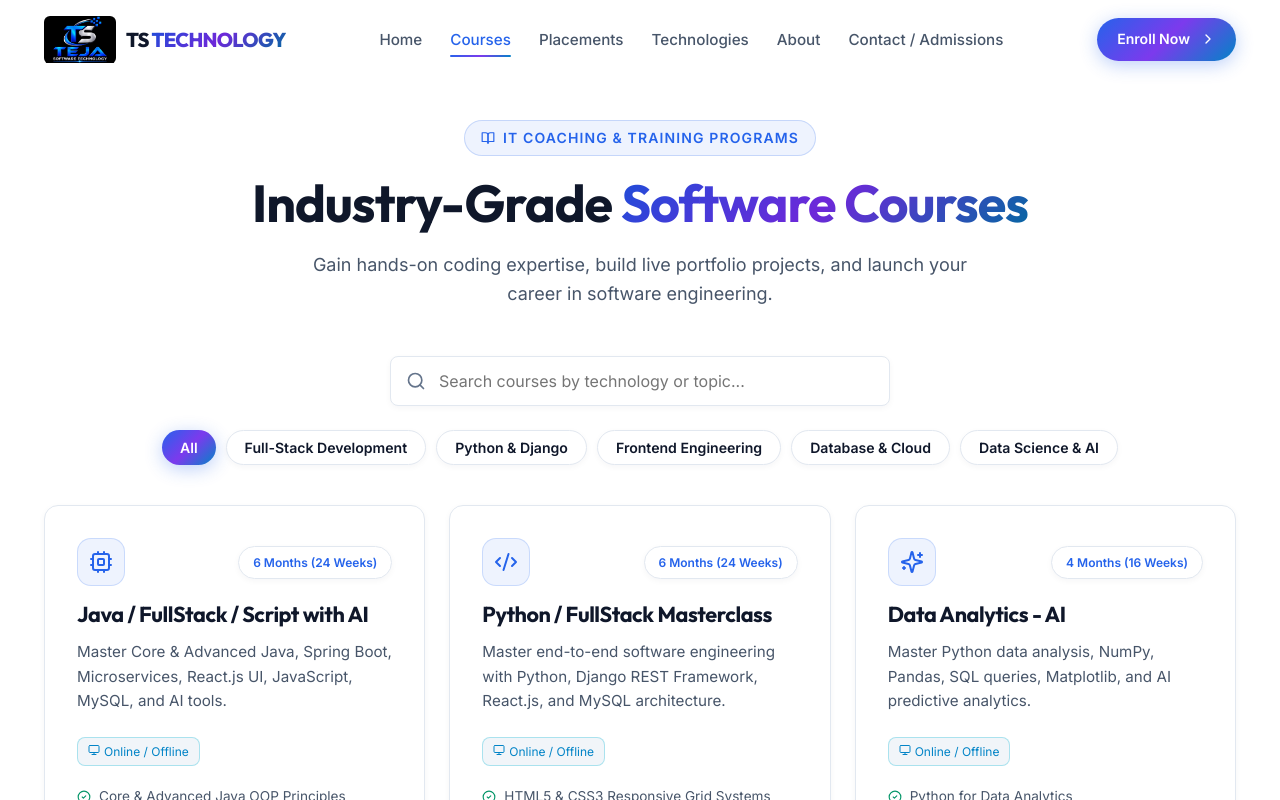
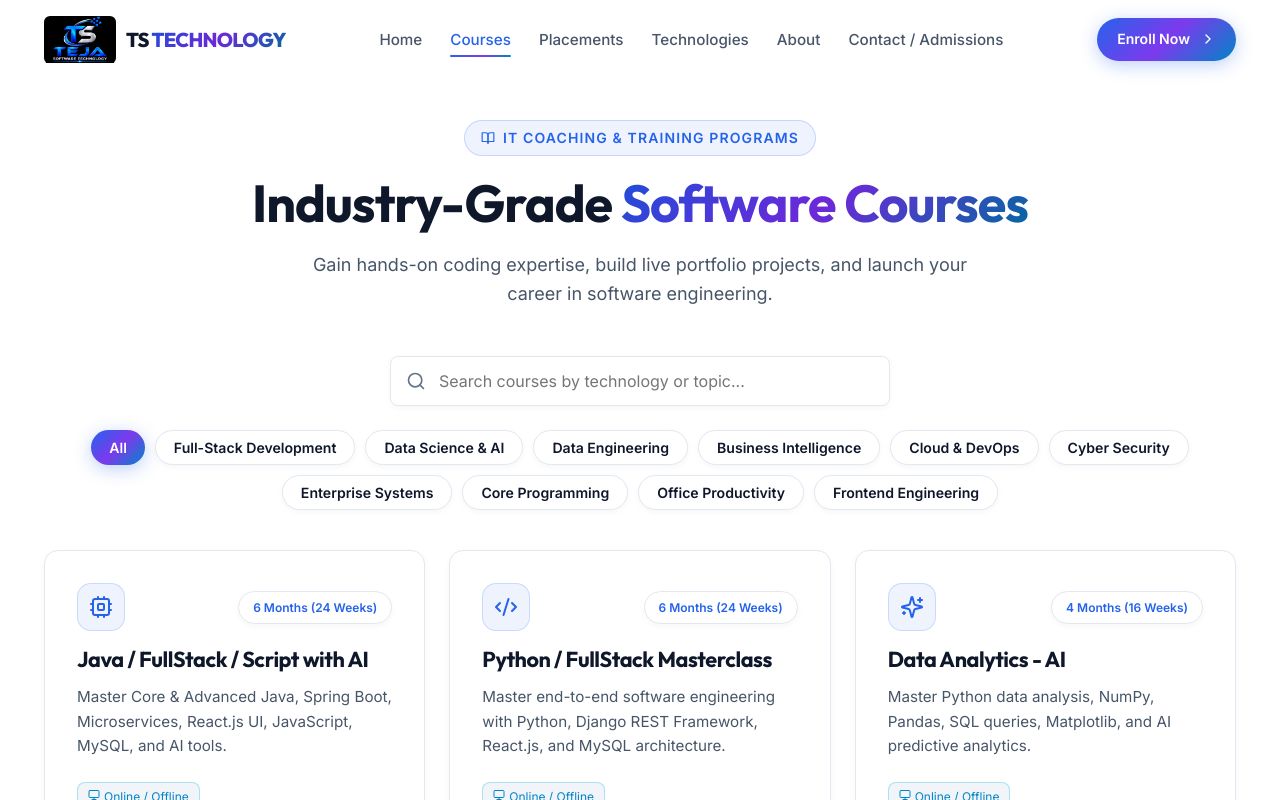
Before and after one commit to surendrakumar09/ts_technology_45, a React (Vite) app in the folder frontend/: page /courses in a window 1280 px wide. Shown: the top 800 px of the page. Built offline with nearby package versions, Linux system fonts and the light colour scheme; no server answers.

Commit message:
Bump CACHE_PREFIX to tstech_v3_cache_ and make category filtering dynamic for 12 banner courses

```diff
--- a/frontend/src/pages/Courses.jsx
+++ b/frontend/src/pages/Courses.jsx
@@ -13,7 +13,7 @@ const Courses = ({ onSelectCourse }) => {
   const [searchQuery, setSearchQuery] = useState('');
   const [selectedCourseModal, setSelectedCourseModal] = useState(null);
 
-  const categories = ['All', 'Full-Stack Development', 'Python & Django', 'Frontend Engineering', 'Database & Cloud', 'Data Science & AI'];
+  const categories = ['All', ...Array.from(new Set(courses.map(c => c.category).filter(Boolean)))];
 
   const loadCourses = async (isManualRetry = false) => {
     if (courses.length === 0 || isManualRetry) {
--- a/frontend/src/services/api.js
+++ b/frontend/src/services/api.js
@@ -459,7 +459,7 @@ const MOCK_SETTINGS = {
 };
 
 // LocalStorage Caching Helpers for instant UI rendering (0ms response)
-const CACHE_PREFIX = 'tstech_cache_';
+const CACHE_PREFIX = 'tstech_v3_cache_';
 
 export const getCachedData = (key, fallback) => {
   try {
```
